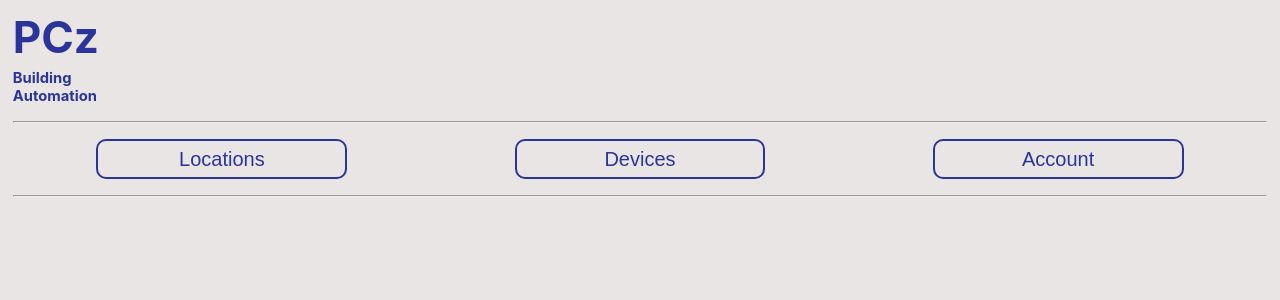
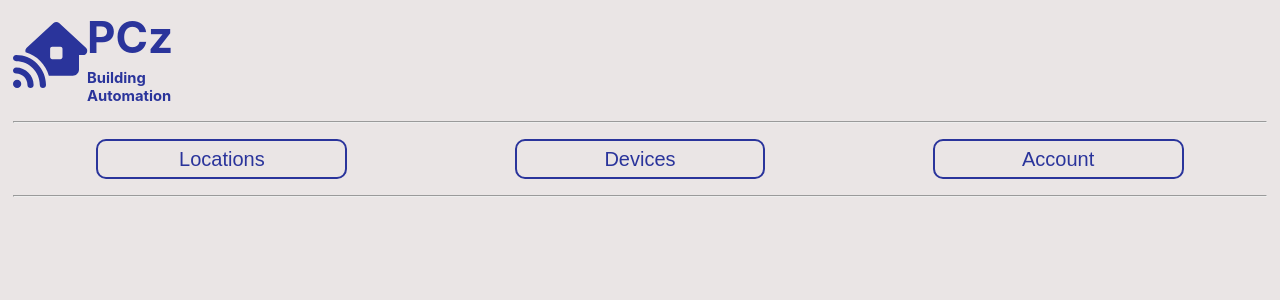
Before and after one commit to czechp/building-automation-frontend, a React (Create React App) app: page / in a window 1280 px wide. Shown: the top 300 px of the page. Built offline with nearby package versions, Linux system fonts and the light colour scheme.

Commit message:
Display font awesome icon next by the logo

```diff
--- a/src/layout/TopBarLayout.js
+++ b/src/layout/TopBarLayout.js
@@ -1,15 +1,20 @@
 import styled from "styled-components";
 import SeparatorCmp from "../component/SeparatorCmp";
+import {FontAwesomeIcon} from "@fortawesome/react-fontawesome";
+import {faHouseSignal} from "@fortawesome/free-solid-svg-icons";
 
 const TopBarLayout = () => {
     return <>
         <Container>
-            <Logo>
-                <LogoHeader>PCz</LogoHeader>
-                <LogoSubheader>Building <br/>Automation</LogoSubheader>
-            </Logo>
+            <LogoContainer>
+                <FontAwesomeIcon icon={faHouseSignal} size={"3x"}/>
+                <Logo>
+                    <LogoHeader>PCz</LogoHeader>
+                    <LogoSubheader>Building <br/>Automation</LogoSubheader>
+                </Logo>
+            </LogoContainer>
         </Container>
-        <SeparatorCmp />
+        <SeparatorCmp/>
     </>
 }
 
@@ -19,7 +24,9 @@
   justify-content: space-between;
 `
 
-const Logo = styled.div`
+const LogoContainer = styled.div`
+  display: flex;
+  align-items: center;
 `
 
 const LogoHeader = styled.h1`
@@ -31,4 +38,6 @@
   margin-top: 5px;
   margin-bottom: 5px;
 `
+
+const Logo = styled.div``
 export default TopBarLayout;
```
